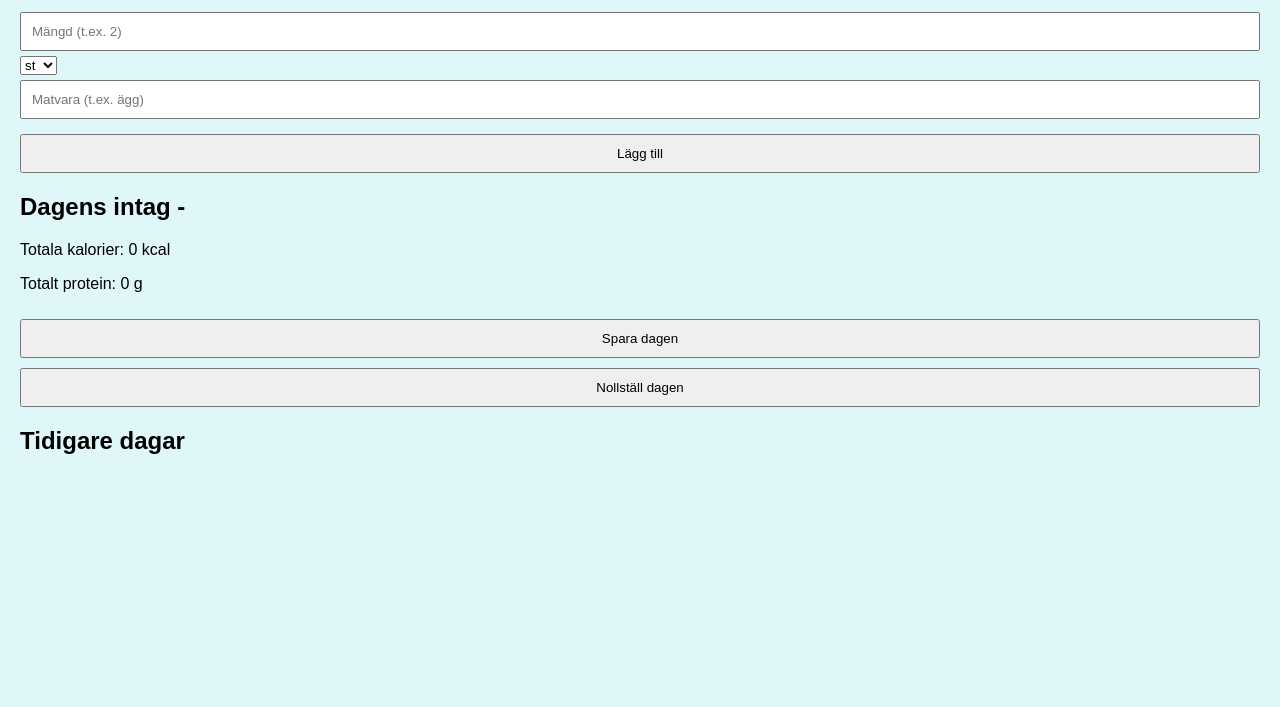
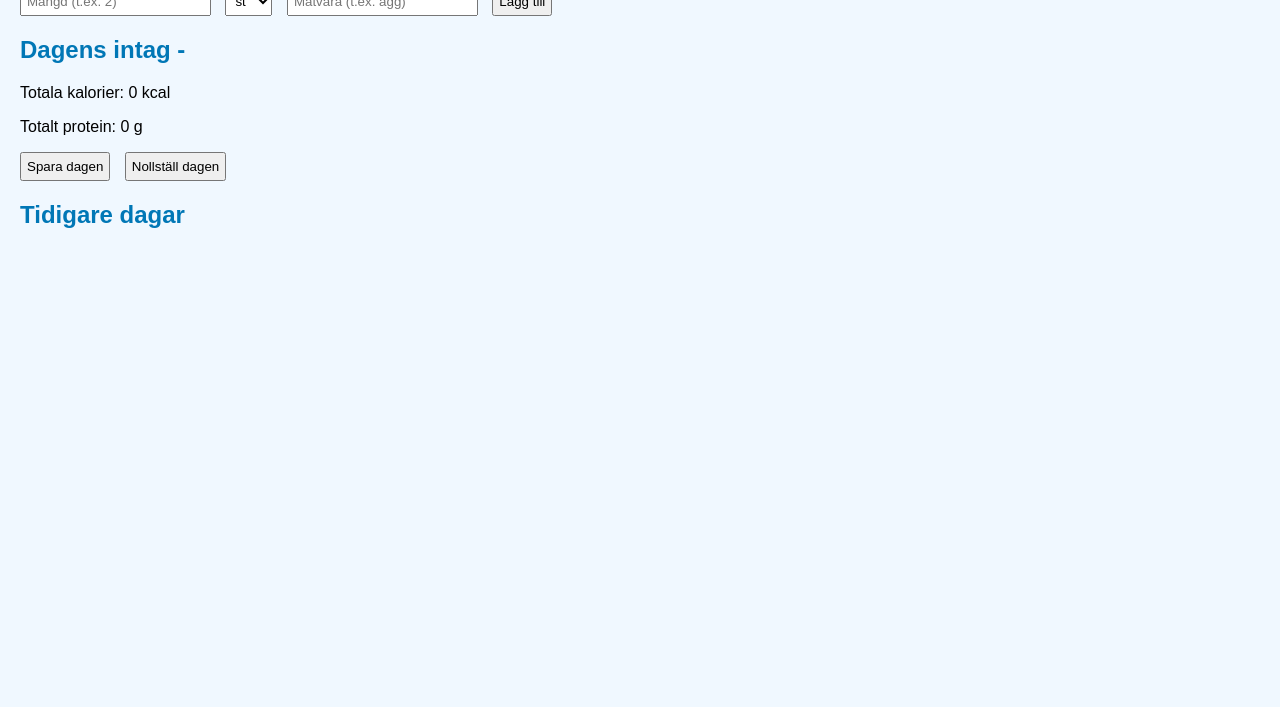
Before and after one commit to Vearstingen/Kalorier, a plain HTML site: page index.html in a window 1280 px wide. Shown: the part 93-800 px from the top of the page. Drawn offline with Linux system fonts and the light colour scheme.

Commit message:
Update style.css

```diff
--- a/style.css
+++ b/style.css
@@ -1,39 +1,34 @@
-
 body {
     font-family: Arial, sans-serif;
-  background: #e0f7fa;
-  margin: 0;
-  padding: 20px;
+    margin: 20px;
+    background-color: #f0f8ff;
 }
-.container {
-  max-width: 600px;
-  margin: auto;
-  background: #ffffff;
-  padding: 20px;
-  border-radius: 10px;
-  box-shadow: 0 0 10px rgba(0,0,0,0.1);
+
+h1, h2 {
+    color: #0077b6;
 }
-input {
-  padding: 10px;
-  margin: 5px 0;
-  width: 100%;
-  box-sizing: border-box;
+
+form {
+    margin-bottom: 20px;
 }
-button {
-  padding: 10px;
-  width: 100%;
-  margin-top: 10px;
+
+input, select, button {
+    margin-right: 10px;
+    padding: 5px;
 }
-.summary {
+
+#summary {
     margin-top: 20px;
 }
-ul {
+
+#history {
     list-style-type: none;
     padding: 0;
 }
-li {
-  background: #f1f1f1;
-  margin-top: 10px;
+
+#history li {
+    background: #e0f7fa;
+    margin-bottom: 5px;
     padding: 10px;
     border-radius: 5px;
 }
```
Lines whose indentation alone changed are shown as unchanged.
